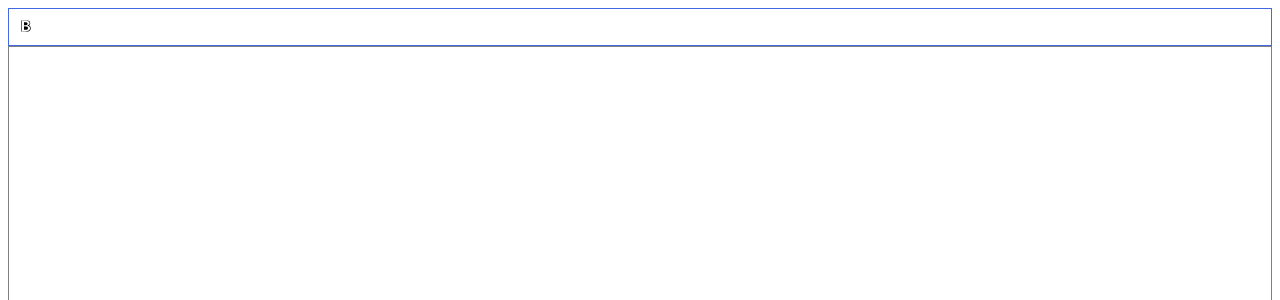
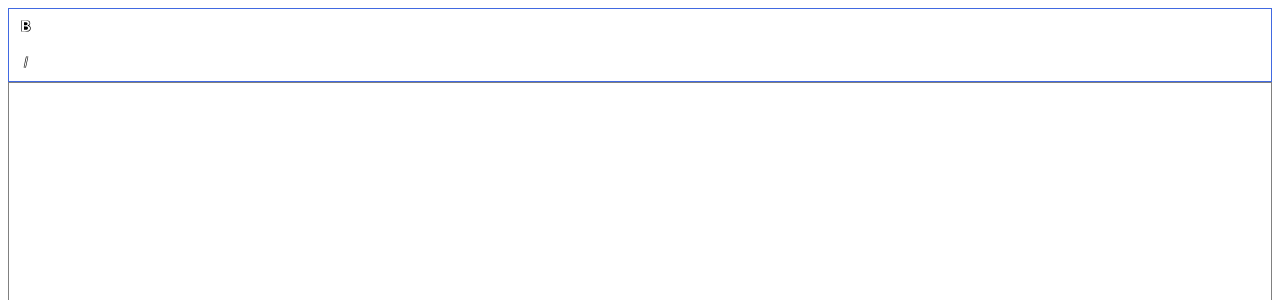
Before and after one commit to kimsangyeon/BasicEditor, a React (Create React App) app: page / in a window 1280 px wide. Shown: the top 300 px of the page. Built offline with nearby package versions, Linux system fonts and the light colour scheme.

Commit message:
:house_with_garden: create Italic.tsx
- import Italic in Toolbar

```diff
--- /dev/null
+++ b/src/Components/Toolbar/Icons/Italic.tsx
@@ -0,0 +1,27 @@
+import * as React from 'react';
+import consts from '../../../ts/consts';
+import MouseEventHandler from '../../../ts/Handler/MouseEventHandler';
+
+const ACTION_NAME = consts.ACTION_NAME;
+
+class Italic extends React.Component {
+    public render() {
+        const mouseEventHandler = new MouseEventHandler();
+        return (
+            <div className="be-icon-container" data-name={ACTION_NAME.ITALIC} onMouseDown={mouseEventHandler.onMouseDownIcon}>
+                <div className="be-icon">
+                    <svg version="1.0" xmlns="http://www.w3.org/2000/svg" width="100%" height="100%" viewBox="0 0 80.000000 80.000000" preserveAspectRatio="xMidYMid meet">
+                        <g transform="translate(0.000000,80.000000) scale(0.100000,-0.100000)" fill="#000000" stroke="none">
+                        <path d="M386 608 c-9 -40 -36 -165 -59 -278 l-44 -205 55 -3 c30 -2 56 -1 58
+                            1 2 2 29 120 59 263 30 142 57 267 59 277 4 15 -4 17 -54 17 l-58 0 -16 -72z
+                            m94 48 c0 -8 -101 -481 -106 -498 -5 -15 -54 -27 -54 -14 0 8 101 481 106 499
+                            5 14 54 26 54 13z"/>
+                        </g>
+                    </svg>
+                </div>
+            </div>
+        );
+    }
+}
+
+export default Italic;
--- a/src/Components/Toolbar/Toolbar.tsx
+++ b/src/Components/Toolbar/Toolbar.tsx
@@ -1,11 +1,12 @@
 import * as React from 'react';
 import Bold from './Icons/Bold';
+import Italic from './Icons/Italic';
 
 class Toolbar extends React.Component {
     public render() {
         return (
             <div id="be-toolbar" className="Toolbar">
-                <Bold />
+                <Bold /><Italic/>
             </div>
         );
     }
```
